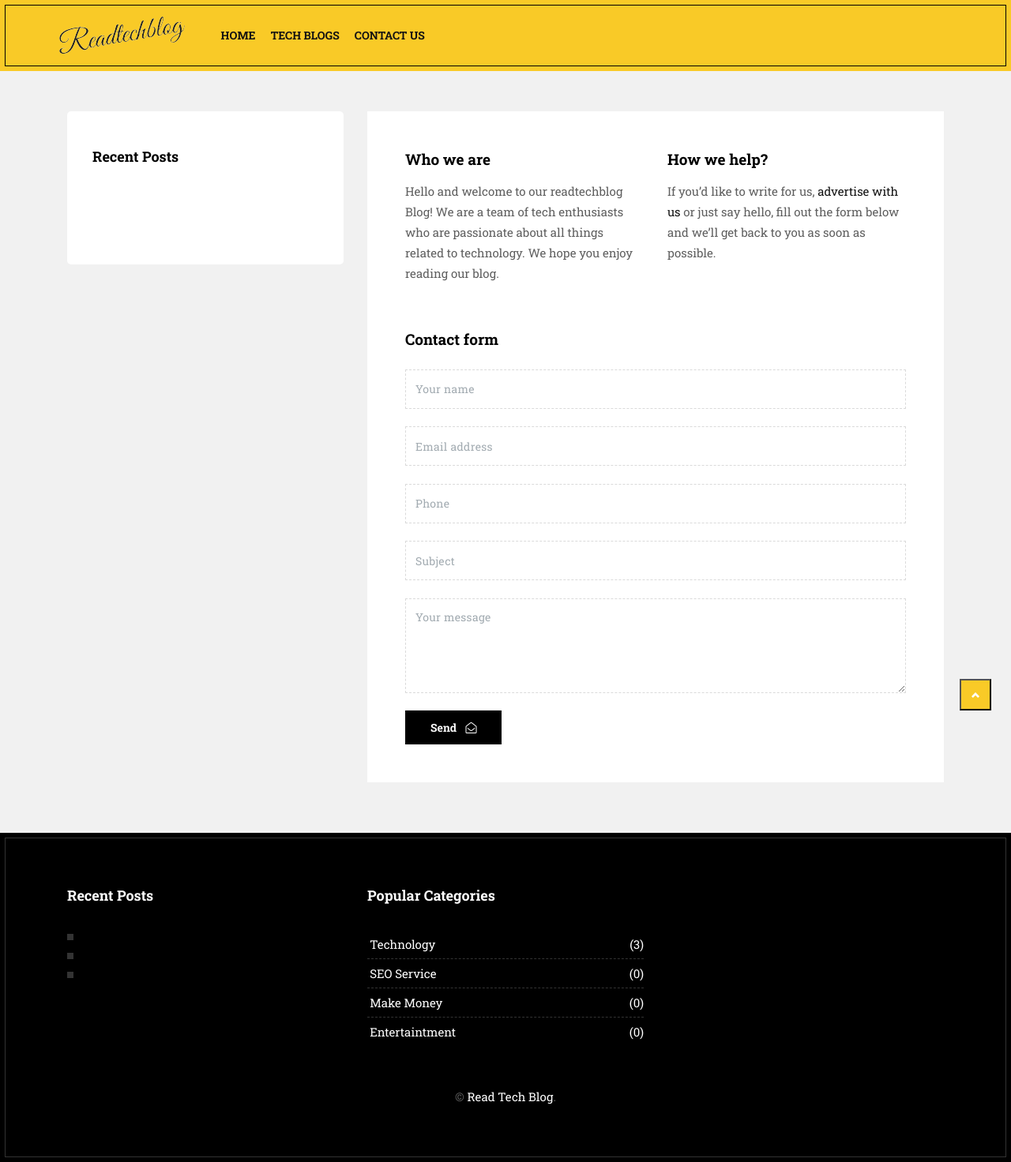
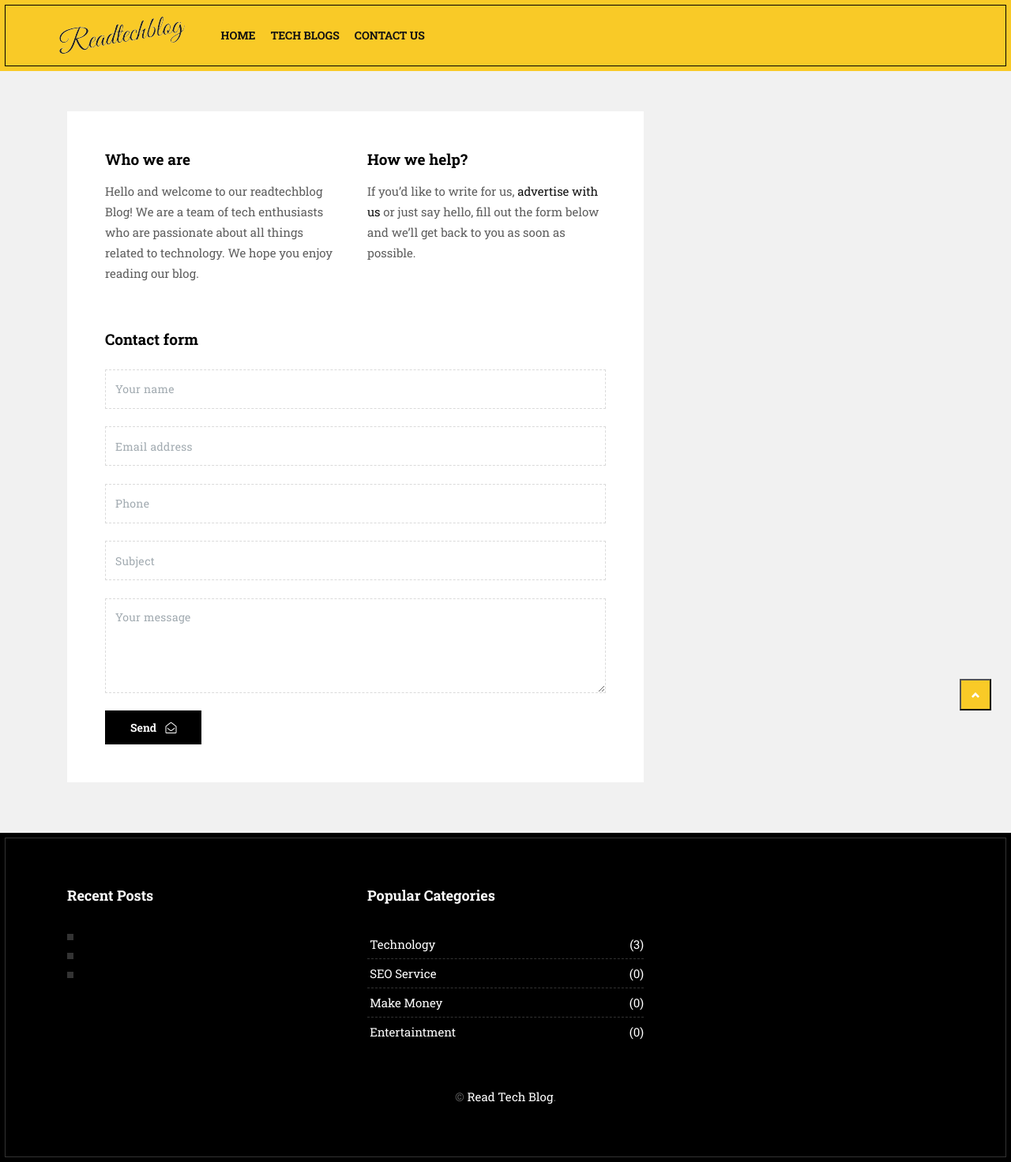
Before and after one commit to harshilmiyani/readtechblog, a Node server app: template src/views/contact/index.ejs in a window 1280 px wide. Shown: the whole page at 79% size. Run offline with Node 20, Linux system fonts and the light colour scheme; the template is opened without the code that fills it, so the values that code supplies are empty; some libraries are stand-ins or nearby versions.

Commit message:
- remove recent post widget from contect file

```diff
--- a/src/views/contact/index.ejs
+++ b/src/views/contact/index.ejs
@@ -6,11 +6,7 @@
         <section class="section lb m3rem">
             <div class="container">
                 <div class="row">
-                    <div class="col-lg-4 col-md-12 col-sm-12 col-xs-12">
-                        <div class="sidebar">
-                            <%- include('../includes/recentPosts.ejs') %>
-                        </div>
-                    </div><!-- end col -->
+
 
                     <div class="col-lg-8 col-md-12 col-sm-12 col-xs-12">
                         <div class="page-wrapper">
```
